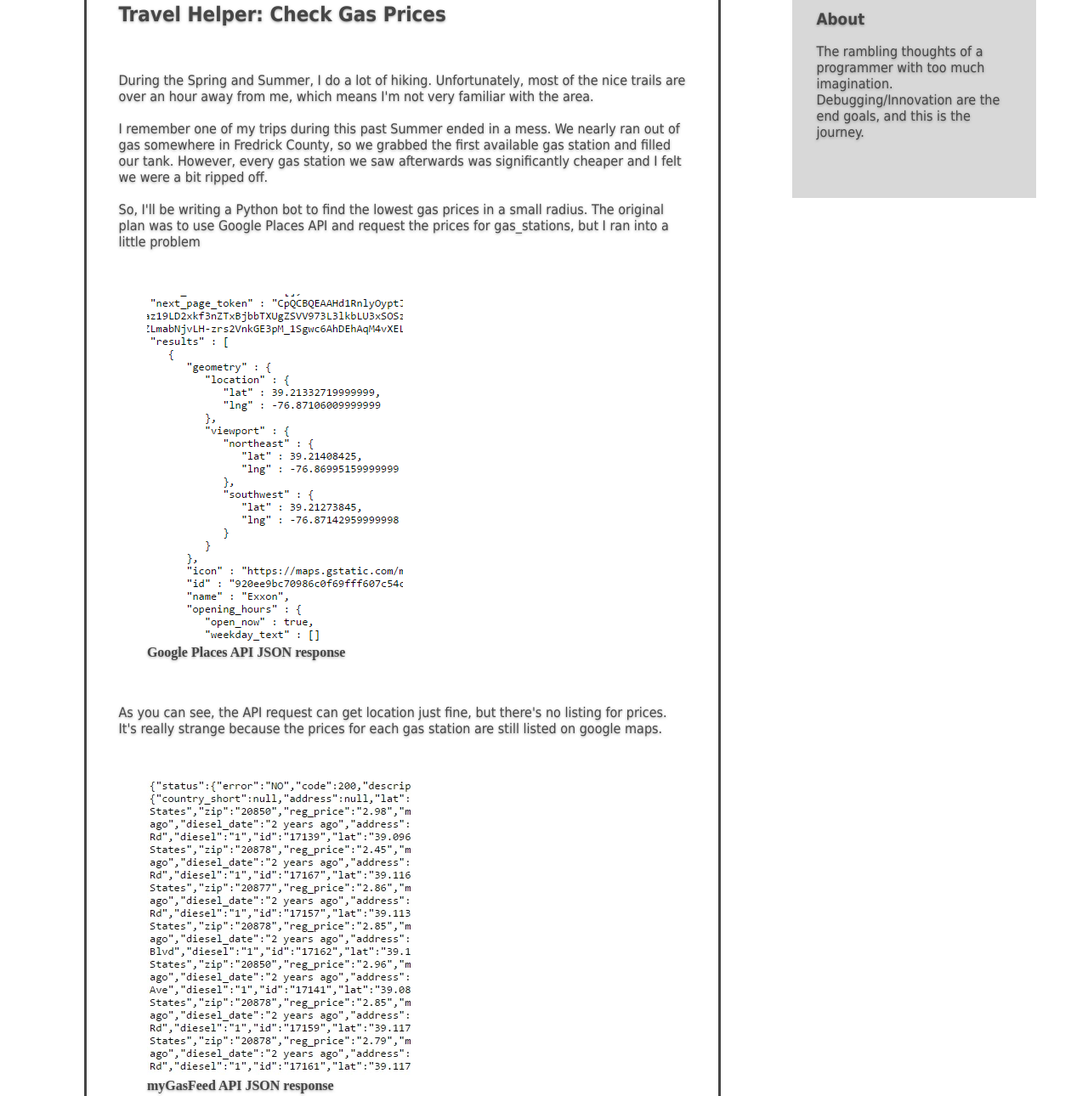
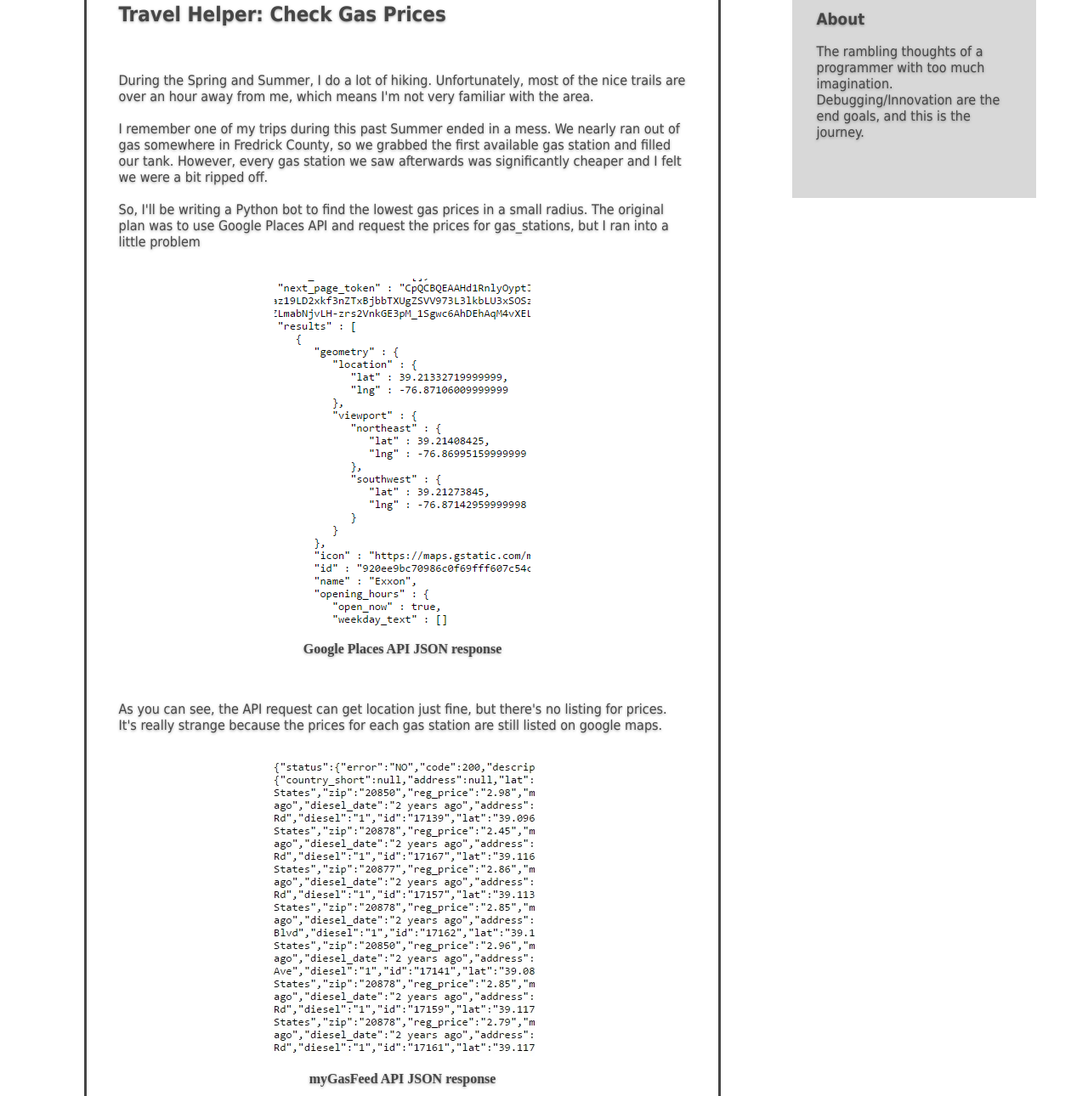
Before and after one commit to AlexYucs/Blog, a plain HTML site: page index.html in a window 1280 px wide. Shown: the part 214-1504 px from the top of the page at 85% size. Drawn offline with Linux system fonts and the light colour scheme.

Commit message:
spacing and center

```diff
--- a/site.css
+++ b/site.css
@@ -114,10 +114,12 @@ body {
 	word-wrap: break-word;
 }
 .pic b{
+	display: block;
 	text-align: center;
 	margin: auto;
 }
 .pic img{
+	display: block;
 	margin: auto;
 }
 .row{
```
Also changed, not shown: index.html (+1 -2 lines).
